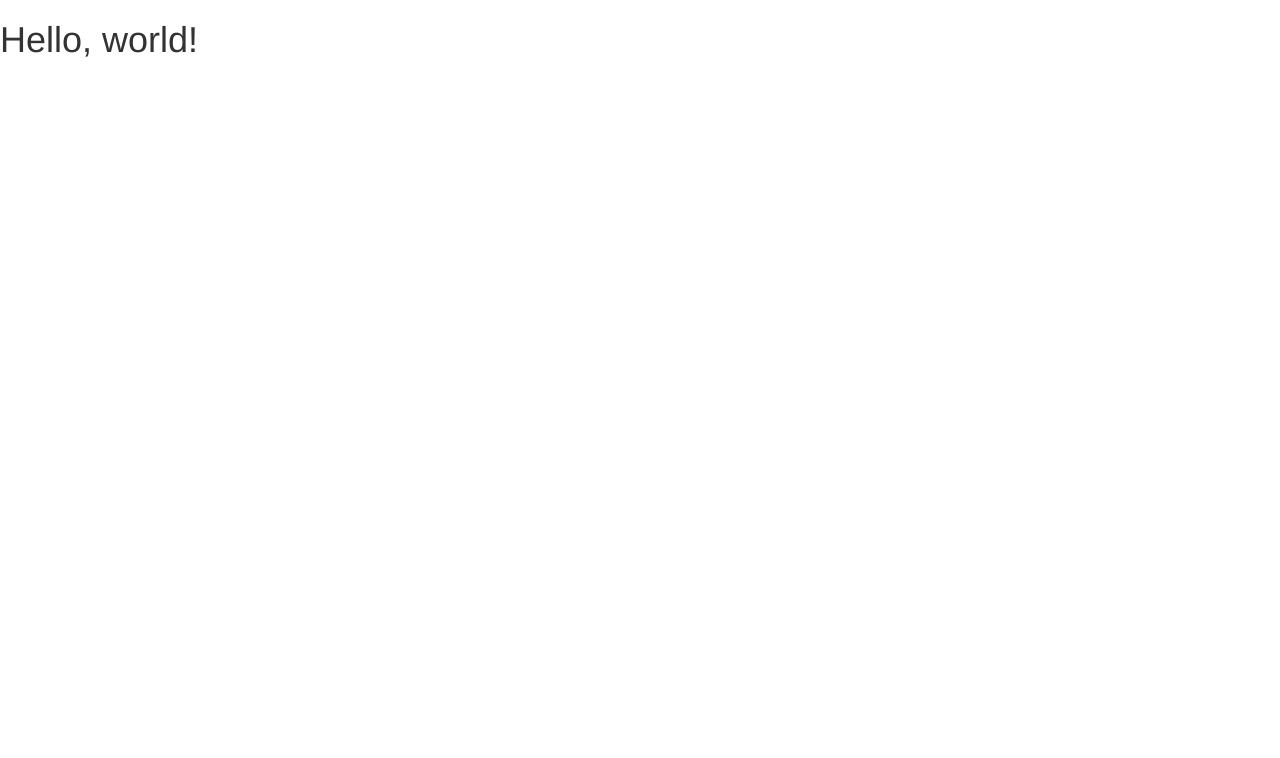
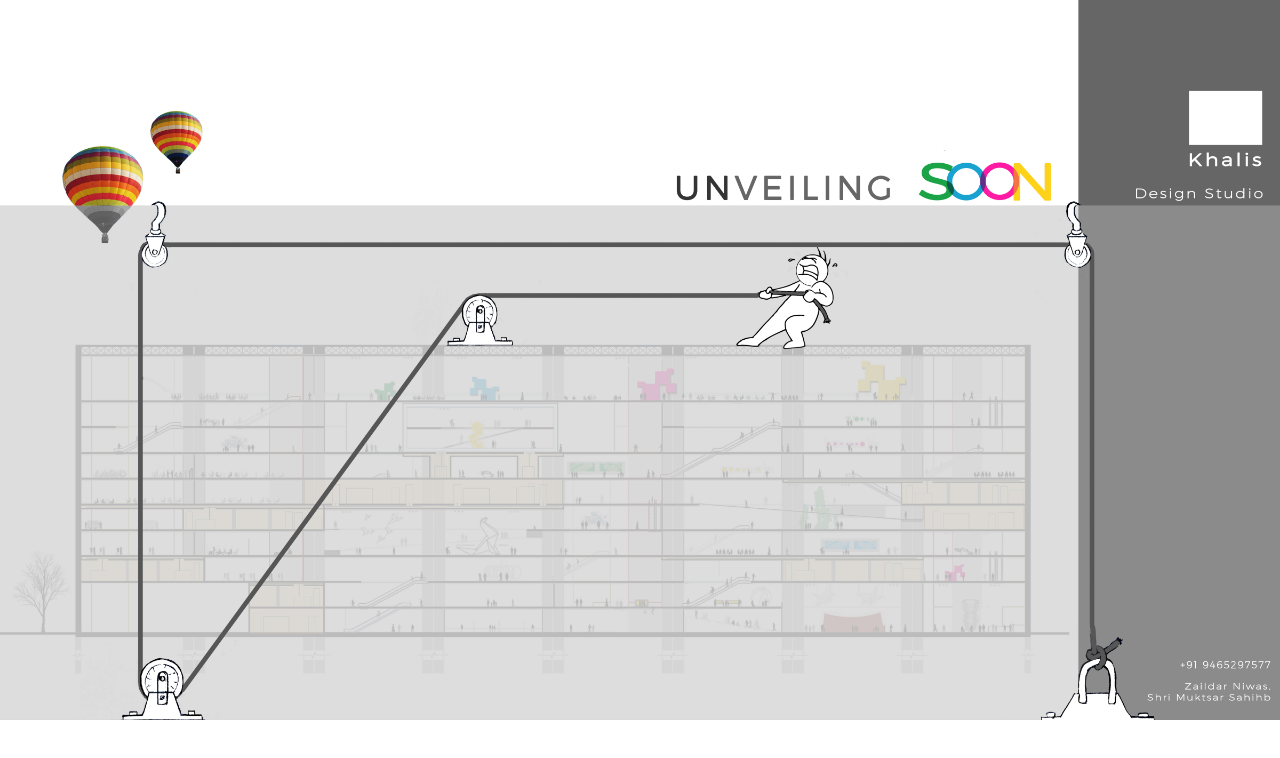
Before and after one commit to rathodkuldeepsingh/pamaljeet.github.io, a plain HTML site: page index.html in a window 1280 px wide. Drawn offline with nearby package versions, Linux system fonts and the light colour scheme.

Commit message:
Update index.html

```diff
--- a/index.html
+++ b/index.html
@@ -11,7 +11,9 @@
 
    </head>
   <body>
-    <h1>Hello, world!</h1>
+    <div class="back" style="height:100vh">
+      <img class="img-responsive" src="img/soon.jpg"/>
+    </div>
 
 
 
```
